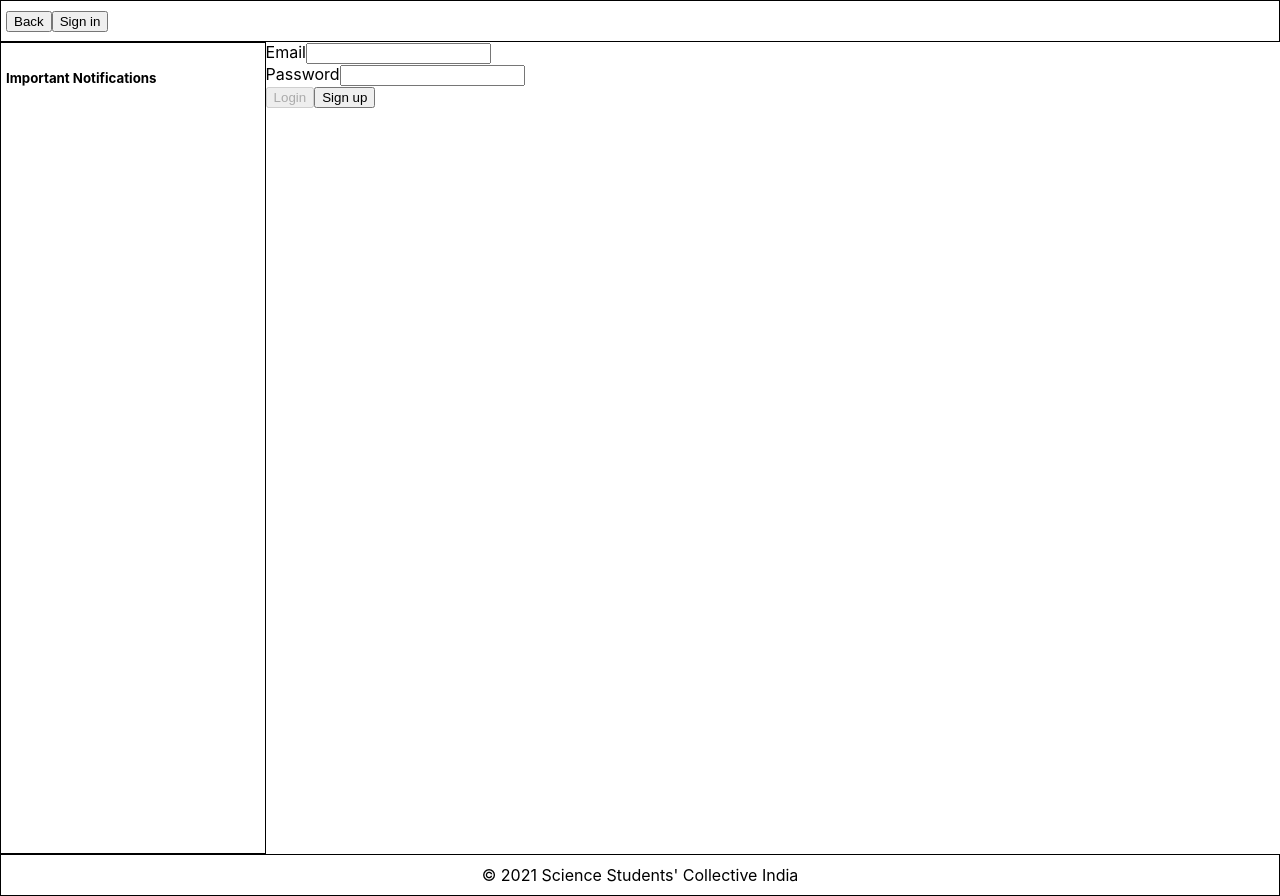
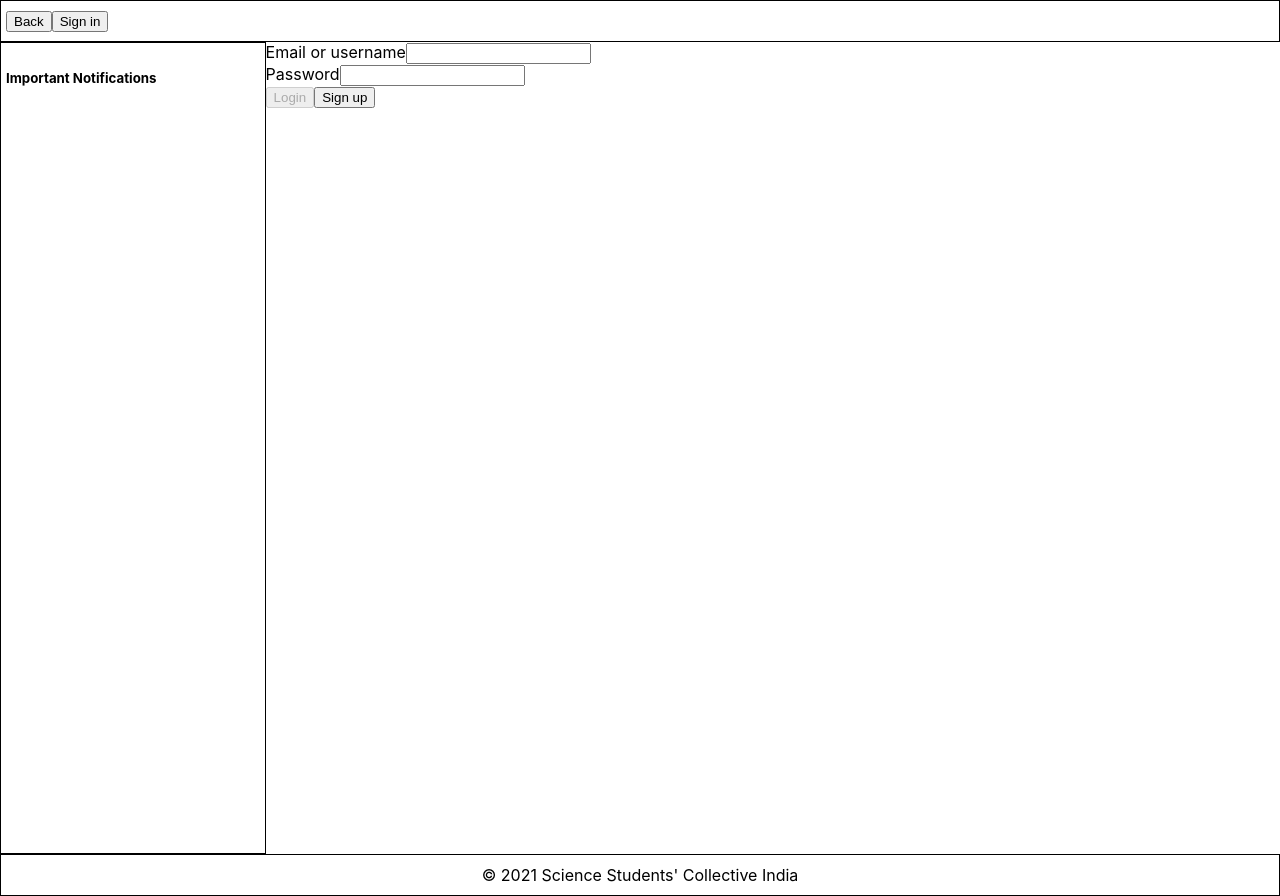
Before and after one commit to ssc-india/ssc-india-client, a React (Create React App) app: page /authUser in a window 1280 px wide. Built offline with nearby package versions, Linux system fonts and the light colour scheme; no server answers.

Commit message:
change the email field to identity

```diff
--- a/src/containers/AuthenticateUser/index.jsx
+++ b/src/containers/AuthenticateUser/index.jsx
@@ -6,14 +6,14 @@ const serverURL = process.env.REACT_APP_BE_URL || '';
 const AuthenticateUserAPI = process.env.REACT_APP_Auth_User || '';
 
 const AuthenticateUser = ({ setUser }) => {
-  const [email, setEmail] = useState('');
+  const [identity, setIdentity] = useState('');
   const [password, setPassword] = useState('');
   const [loginFail, setLoginFail] = useState(false);
   const history = useHistory();
 
   const login = () =>
     axios.post(serverURL + AuthenticateUserAPI,
-      { email: email, password: password },
+      { identity: identity, password: password },
       { withCredentials: true }
     ).then(res => {
       if(res.status === 200) {
@@ -37,9 +37,9 @@ const AuthenticateUser = ({ setUser }) => {
       }
 
       <div>
-        <label htmlFor='email'>Email</label>
-        <input type='text' name='email' id='email'
-          onChange={e => setEmail(e.target.value)}
+        <label htmlFor='identity'>Email or username</label>
+        <input type='text' name='identity' id='identity'
+          onChange={e => setIdentity(e.target.value)}
           required
         />
       </div>
@@ -52,7 +52,7 @@ const AuthenticateUser = ({ setUser }) => {
         />
       </div>
 
-      <button type='submit' onClick={login} disabled={email.length*password.length === 0}>
+      <button type='submit' onClick={login} disabled={identity.length*password.length === 0}>
         Login
       </button>
 
```
